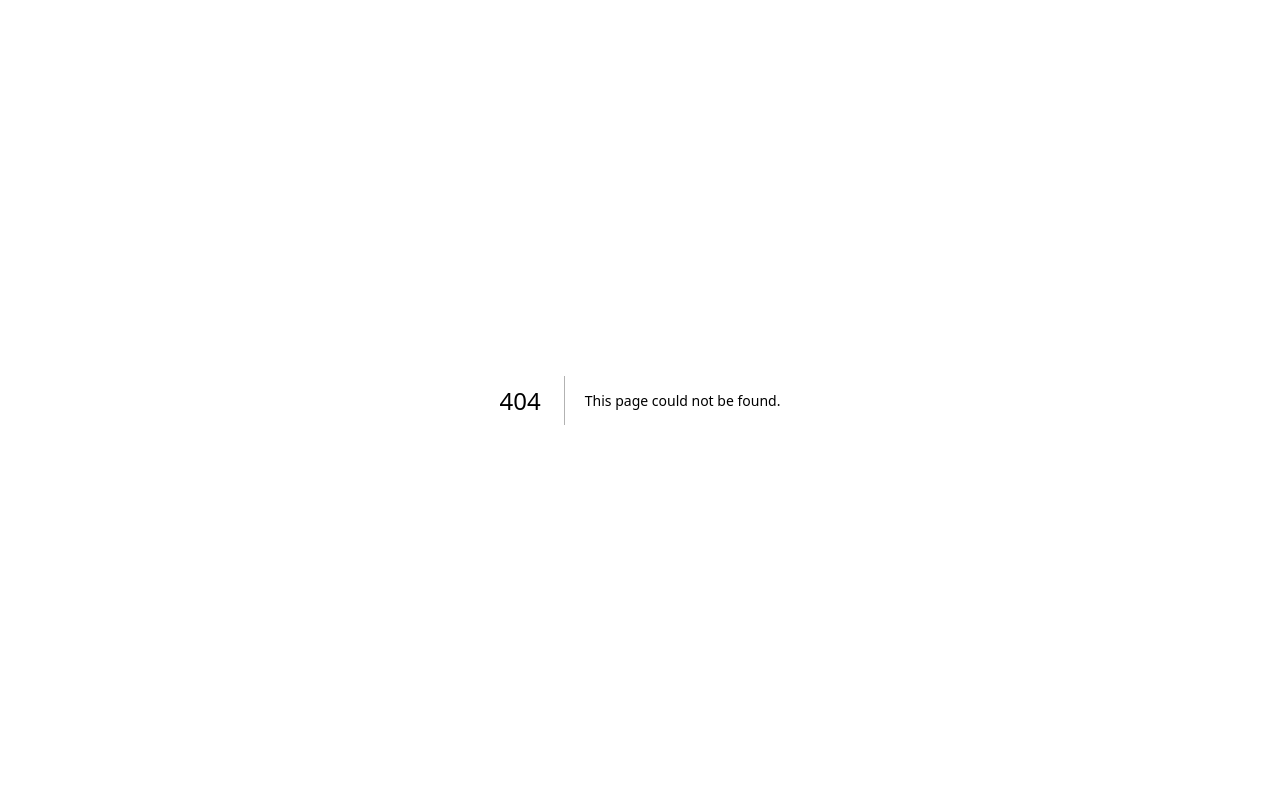
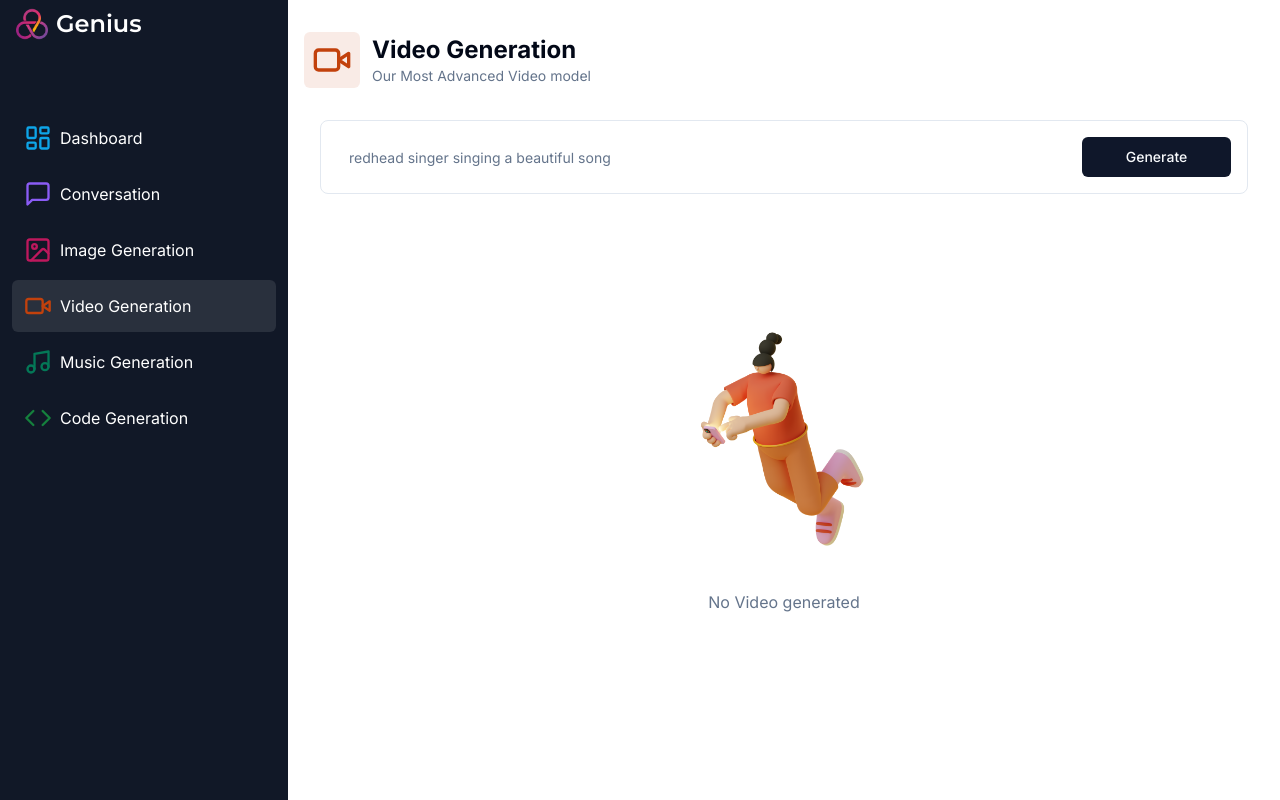
Before and after one commit to nini430/saas-ai-platform, a Next.js app: page /video in a window 1280 px wide. Before the commit this address had no page. Built offline with nearby package versions, Linux system fonts and the light colour scheme.

Commit message:
video AI

```diff
--- /dev/null
+++ b/app/(dashboard)/(routes)/video/constants.ts
@@ -0,0 +1,5 @@
+import * as z from 'zod'
+
+export const formSchema=z.object({
+    prompt:z.string().min(1,{message:'video prompt is required'})
+})
--- /dev/null
+++ b/app/(dashboard)/(routes)/video/page.tsx
@@ -0,0 +1,108 @@
+'use client';
+import * as z from 'zod';
+import axios from 'axios';
+import { Music, VideoIcon } from 'lucide-react';
+import { useForm } from 'react-hook-form';
+import { zodResolver } from '@hookform/resolvers/zod';
+
+import Heading from '@/components/heading';
+import { formSchema } from './constants';
+import { Form, FormControl, FormField, FormItem } from '@/components/ui/form';
+import { Input } from '@/components/ui/input';
+import { Button } from '@/components/ui/button';
+import { useRouter } from 'next/navigation';
+import { useState } from 'react';
+import { ChatCompletionMessageParam } from 'openai/resources/chat/index.mjs';
+import Empty from '@/components/empty';
+import Loader from '@/components/loader';
+import { cn } from '@/lib/utils';
+
+const VideoPage = () => {
+  const [video, setVideo] = useState(undefined);
+  const router = useRouter();
+  const form = useForm<z.infer<typeof formSchema>>({
+    defaultValues: {
+      prompt: '',
+    },
+    resolver: zodResolver(formSchema),
+  });
+
+  const isLoading = form.formState.isSubmitting;
+
+  const onSubmit = async (values: z.infer<typeof formSchema>) => {
+    setVideo(undefined);
+    try {
+      const response = await axios.post('/api/video', values);
+      console.log(response.data);
+      setVideo(response.data[0]);
+    } catch (err) {
+      console.log(err);
+    } finally {
+      router.refresh();
+    }
+  };
+  return (
+    <div>
+      <Heading
+        title="Video Generation"
+        description="Our Most Advanced Video model"
+        icon={VideoIcon}
+        iconColor="text-orange-700"
+        bgColor="bg-orange-700/10"
+      />
+      <div className="px-4 md:px-8">
+        <div>
+          <Form {...form}>
+            <form
+              className="p-4 rounded-lg border grid grid-cols-12"
+              noValidate
+              onSubmit={form.handleSubmit(onSubmit)}
+            >
+              <FormField
+                name="prompt"
+                control={form.control}
+                render={({ field }) => (
+                  <FormItem className="col-span-12 lg:col-span-10">
+                    <FormControl>
+                      <Input
+                        disabled={isLoading}
+                        className="border-0 outline-none focus-visible:ring-0 focus-visible:ring-transparent"
+                        {...field}
+                        placeholder="redhead singer singing a beautiful song"
+                      />
+                    </FormControl>
+                  </FormItem>
+                )}
+              />
+              <Button
+                disabled={isLoading}
+                className="col-span-12 lg:col-span-2 w-full "
+              >
+                Generate
+              </Button>
+            </form>
+          </Form>
+        </div>
+        <div className="mt-4 px-4">
+          {isLoading && (
+            <div className="p-8 flex justify-center items-center">
+              <Loader />
+            </div>
+          )}
+
+          {!isLoading && !video && (
+            <Empty label='No Video generated '/>
+          )}
+
+          {video && (
+            <video controls className='mt-8'>
+                <source src={video} />
+            </video>
+          )}
+        </div>
+      </div>
+    </div>
+  );
+};
+
+export default VideoPage;
--- /dev/null
+++ b/app/api/video/route.ts
@@ -0,0 +1,36 @@
+import Replicate from 'replicate';
+import { NextResponse } from 'next/server';
+import { auth } from '@clerk/nextjs';
+
+const replicate = new Replicate({
+  auth: process.env.REPLICATE_SECRET_KEY!,
+});
+
+export async function POST(req: Request) {
+  try {
+    const { userId } = auth();
+    const body = await req.json();
+    const { prompt } = body;
+
+    if (!userId) {
+      return new NextResponse('unauthorized', { status: 401 });
+    }
+
+    if (!prompt) {
+      return new NextResponse('prompt is required', { status: 400 });
+    }
+
+    const response = await replicate.run(
+      'anotherjesse/zeroscope-v2-xl:9f747673945c62801b13b84701c783929c0ee784e4748ec062204894dda1a351',
+      {
+        input: {
+          prompt,
+        },
+      }
+    );
+    return NextResponse.json(response);
+  } catch (err) {
+    console.log('[VIDEO_ERROR]', err);
+    return;
+  }
+}
--- a/components/sidebar.tsx
+++ b/components/sidebar.tsx
@@ -54,11 +54,6 @@ const routes = [
     href: '/code',
     color: 'text-green-700',
   },
-  {
-    label: 'Settings',
-    icon: Settings,
-    href: '/settings',
-  },
 ];
 
 const Sidebar = () => {
```
